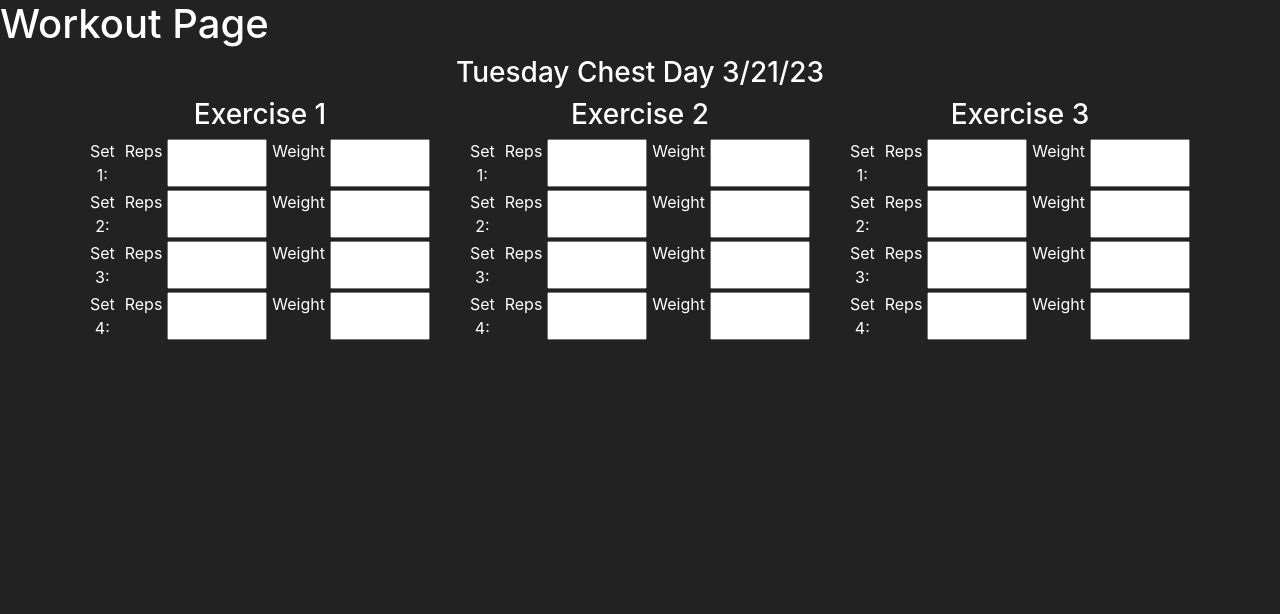
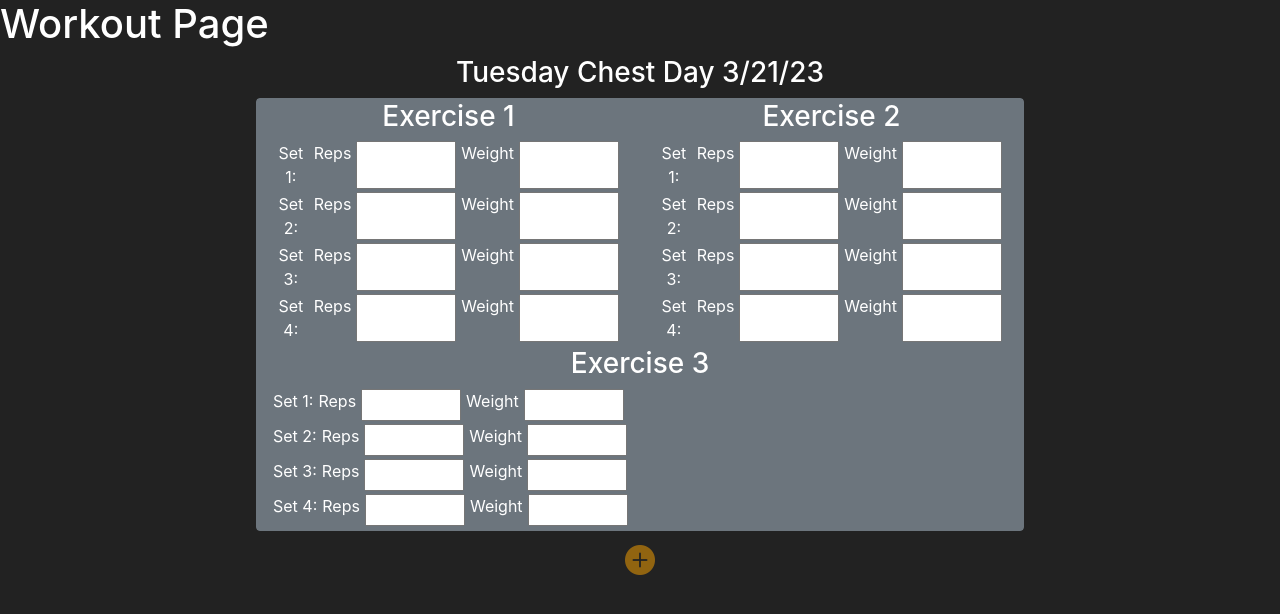
Before and after one commit to Cj-6/TrainFit, a Flask app: page /workout in a window 1280 px wide. Shown: the part 56-670 px from the top of the page. Run offline with Flask 3, Linux system fonts and the light colour scheme; some libraries are stand-ins or nearby versions.

Commit message:
implemented add exercise button plus functionality

```diff
--- a/app.py
+++ b/app.py
@@ -1,9 +1,11 @@
-from flask import Flask, render_template
+from flask import Flask, render_template, session, redirect, url_for
 
 app = Flask(__name__)
+app.secret_key = 'bigsecretvibes'
 
 @app.get('/')
 def index():
+    session['num_exercises'] = 3
     return render_template('index.html')
 
 @app.get('/nutrition')
@@ -12,7 +14,7 @@ def nutrition():
 
 @app.get('/workout')
 def workout():
-    return render_template('workout.html')
+    return render_template('workout.html', num_exercises=session.get('num_exercises', 3))
 
 @app.get('/profile')
 def profile():
@@ -21,3 +23,8 @@ def profile():
 @app.get('/signin')
 def signin():
     return render_template('signin.html')
+
+@app.route('/add_exercise', methods=['POST'])
+def add_exercise():
+    session['num_exercises'] = session.get('num_exercises', 3) + 1
+    return redirect(url_for('workout'))
--- a/static/css/styles.css
+++ b/static/css/styles.css
@@ -30,4 +30,15 @@ nav .nav-link:hover{
     display: flex;
     margin-bottom: 3px;
 }
+
+.btn{
+    color: orange;
+    opacity: 50%;
+    font-size: 30px;
+
+}
+
+.container{
+    max-width: 60%;
+}
 /* ------------------------------------workout.html styling ------------------------------------------ */
--- a/templates/layout.html
+++ b/templates/layout.html
@@ -5,6 +5,7 @@
     <meta name="viewport" content="width=device-width, initial-scale=1.0">
     <title>TrAInFit</title>
     <link href="https://stackpath.bootstrapcdn.com/bootstrap/4.3.1/css/bootstrap.min.css" rel="stylesheet">
+    <link rel="stylesheet" href="https://cdn.jsdelivr.net/npm/bootstrap-icons@1.7.2/font/bootstrap-icons.css">
     <link rel="stylesheet" type="text/css" href="static/css/styles.css">
 </head>
 <body>
--- a/templates/workout.html
+++ b/templates/workout.html
@@ -9,9 +9,9 @@
         </div>
     </div>
 
-    <div class="row">
-        <!-- Exercise 1 -->
-        <div class="col">
+    <div class="row bg-secondary border border-secondary rounded">
+        <!-- Exercise 1
+        <div class="col border border-secondary rounded-3">
             <h3>Exercise 1</h3>
                 <form action="">
                     <div>
@@ -44,12 +44,14 @@
                         <input type="number" id="set4_reps" name="set4_reps">
                         <label for="">Weight</label>
                         <input type="number" id="set4_weight" name="set4_weight">
-                    </div>
+                    </div> -->
+<!--
+
                 </form>
-        </div>
+        </div> -->
 
         <!-- Exercise 2 -->
-        <div class="col">
+        <!-- <div class="col">
             <h3>Exercise 2</h3>
             <form action="">
                 <div>
@@ -84,10 +86,10 @@
                     <input type="number" id="set4_weight" name="set4_weight">
                 </div>
             </form>
-        </div>
+        </div> -->
 
         <!-- Exercise 3 -->
-        <div class="col">
+        <!-- <div class="col">
             <h3>Exercise 3</h3>
             <form action="">
                 <div>
@@ -123,7 +125,64 @@
                 </div>
             </form>
         </div>
+        <form action="POST" action="/add_exercise">
+            <div class="d-flex justify-content-center align-items-center">
+                <button class="btn" type="submit">
+                    <i class="bi bi-plus-circle-fill"></i>
+                </button>
+            </div>
+        </form>
+     -->
+     {% for i in range(num_exercises) %}
+     <div class="col border border-secondary rounded-3">
+        <h3>Exercise {{ i + 1 }}</h3>
+            <form action="">
+                <div>
+                    <span>Set 1:</span>
+                    <label for="">Reps</label>
+                    <input type="number" id="set1_reps" name="set1_reps">
+                    <label for="">Weight</label>
+                    <input type="number" id="set1_weight" name="set1_weight">
+                </div>
+
+                <div>
+                    <span>Set 2:</span>
+                    <label for="">Reps</label>
+                    <input type="number" id="set2_reps" name="set2_reps">
+                    <label for="">Weight</label>
+                    <input type="number" id="set2_weight" name="set2_weight">
+                </div>
+
+                <div>
+                    <span>Set 3:</span>
+                    <label for="">Reps</label>
+                    <input type="number" id="set3_reps" name="set3_reps">
+                    <label for="">Weight</label>
+                    <input type="number" id="set3_weight" name="set3_weight">
+                </div>
+
+                <div>
+                    <span>Set 4:</span>
+                    <label for="">Reps</label>
+                    <input type="number" id="set4_reps" name="set4_reps">
+                    <label for="">Weight</label>
+                    <input type="number" id="set4_weight" name="set4_weight">
+                </div>
+
+
+            </form>
     </div>
+    {% endfor %}
+
+            </div>
+                <form method="POST" action="/add_exercise">
+                    <div class="d-flex justify-content-center align-items-center">
+                        <button class="btn" type="submit">
+                            <i class="bi bi-plus-circle-fill"></i>
+                        </button>
+                    </div>
+                </form>
+            </div>
 </div>
 
 
```
